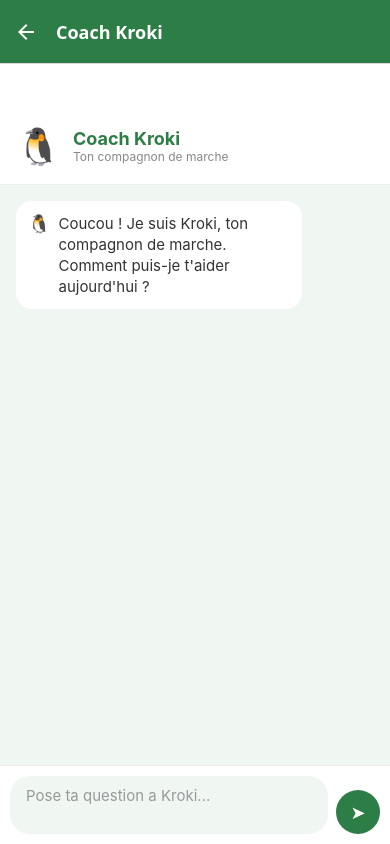
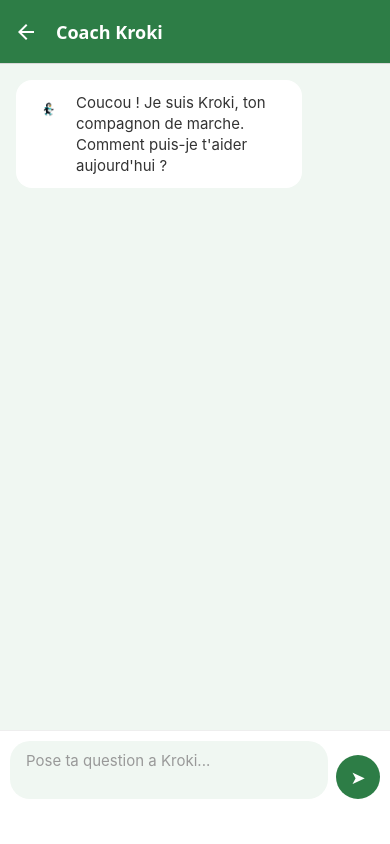
Before and after one commit to kaceme-cmd/DiabWalk, a React Native app: screen /Coach in a window 390 px wide. Built offline with nearby package versions, Linux system fonts and the light colour scheme.

Commit message:
Ajustement clavier et position barre de saisie Coach

```diff
--- a/screens/CoachScreen.js
+++ b/screens/CoachScreen.js
@@ -1,4 +1,4 @@
-import { StyleSheet, Text, View, TextInput, TouchableOpacity, ScrollView, ActivityIndicator, KeyboardAvoidingView, Platform } from 'react-native';
+import { StyleSheet, Text, View, TextInput, TouchableOpacity, ScrollView, ActivityIndicator, KeyboardAvoidingView, Platform, Image } from 'react-native';
 import { useState, useRef } from 'react';
 import { supabase } from '../lib/supabase';
 
@@ -41,15 +41,10 @@ export default function CoachScreen() {
   return (
     <KeyboardAvoidingView
       style={styles.container}
-      behavior={Platform.OS === 'ios' ? 'padding' : undefined}>
+      behavior={Platform.OS === 'ios' ? 'padding' : 'height'}
+      keyboardVerticalOffset={Platform.OS === 'ios' ? 0 : 0}>
 
-      <View style={styles.header}>
-        <Text style={styles.headerEmoji}>🐧</Text>
-        <View>
-          <Text style={styles.headerTitle}>Coach Kroki</Text>
-          <Text style={styles.headerSub}>Ton compagnon de marche</Text>
-        </View>
-      </View>
+
 
       <ScrollView
         ref={scrollRef}
@@ -64,7 +59,9 @@ export default function CoachScreen() {
               styles.bulle,
               message.role === 'user' ? styles.bulleUser : styles.bulleKroki,
             ]}>
-            {message.role === 'assistant' && <Text style={styles.bulleAvatar}>🐧</Text>}
+            {message.role === 'assistant' && (
+              <Image source={require('../assets/kroki-icone.png')} style={styles.bulleAvatar} />
+            )}
             <Text style={message.role === 'user' ? styles.texteUser : styles.texteKroki}>
               {message.content}
             </Text>
@@ -73,7 +70,7 @@ export default function CoachScreen() {
 
         {chargement && (
           <View style={[styles.bulle, styles.bulleKroki]}>
-            <Text style={styles.bulleAvatar}>🐧</Text>
+            <Image source={require('../assets/kroki-icone.png')} style={styles.bulleAvatar} />
             <ActivityIndicator color="#2D7D46" />
           </View>
         )}
@@ -108,7 +105,6 @@ const styles = StyleSheet.create({
     borderBottomWidth: 1,
     borderBottomColor: '#eee',
   },
-  headerEmoji: { fontSize: 36, marginRight: 12 },
   headerTitle: { fontSize: 18, fontWeight: 'bold', color: '#2D7D46' },
   headerSub: { fontSize: 12, color: '#888' },
   chat: { flex: 1 },
@@ -130,12 +126,13 @@ const styles = StyleSheet.create({
     alignSelf: 'flex-start',
     elevation: 1,
   },
-  bulleAvatar: { fontSize: 18, marginRight: 8 },
+  bulleAvatar: { width: 40, height: 40, marginRight: 8, resizeMode: 'contain' },
   texteUser: { color: '#fff', fontSize: 15, flex: 1 },
   texteKroki: { color: '#333', fontSize: 15, flex: 1, lineHeight: 21 },
   barreSaisie: {
     flexDirection: 'row',
     padding: 10,
+    paddingBottom: 45,
     backgroundColor: '#fff',
     borderTopWidth: 1,
     borderTopColor: '#eee',
```
